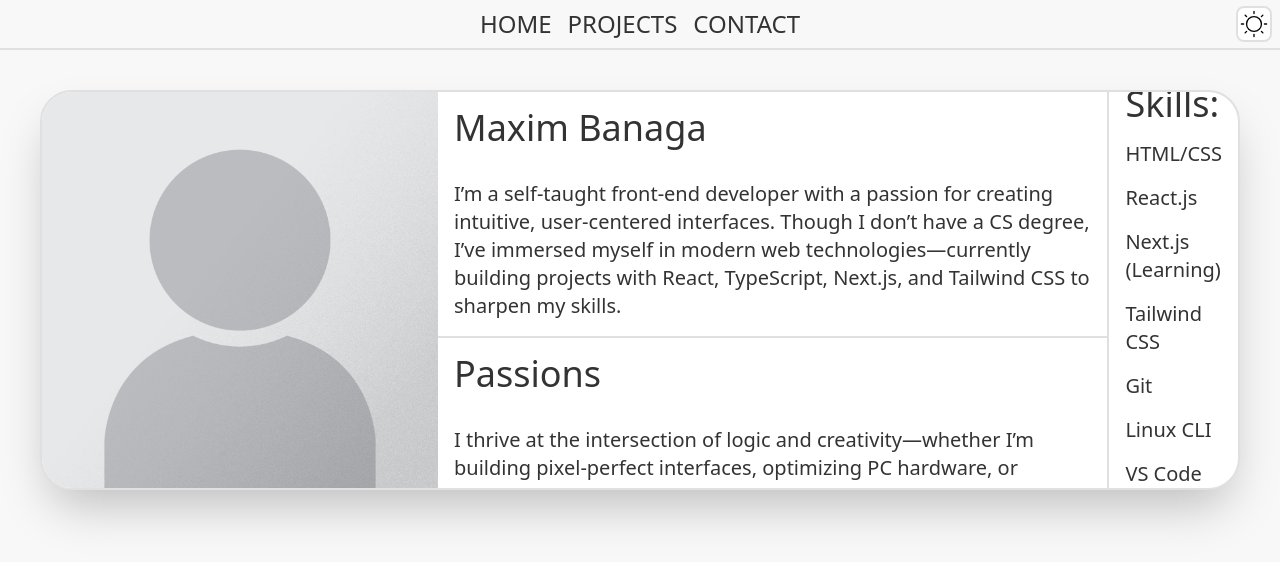
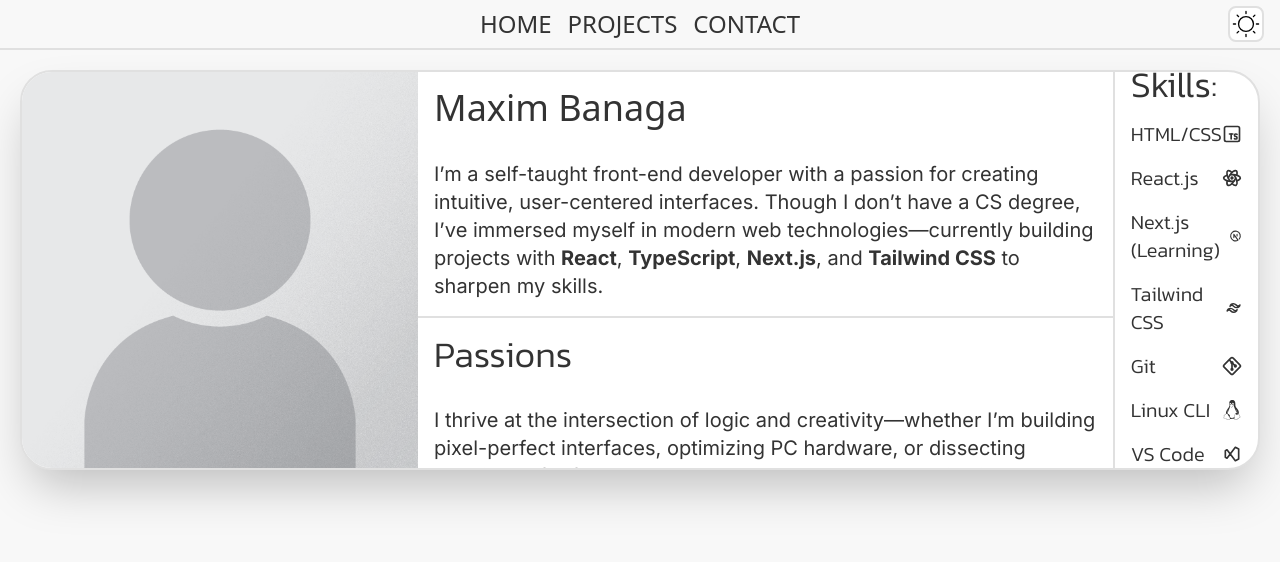
Before and after one commit to Xenmia/portfolio, a Next.js app: page / in a window 1280 px wide. Shown: the top 562 px of the page. Built offline with nearby package versions, Linux system fonts and the light colour scheme.

Commit message:
Formating changes

```diff
--- a/app/components/AboutMe.tsx
+++ b/app/components/AboutMe.tsx
@@ -1,40 +1,85 @@
 import Image from "next/image";
 import React from "react";
 import Portrait from "../pictures/Portrait_Placeholder.png";
+import {
+  TbBrandTypescript,
+  TbBrandReact,
+  TbBrandNextjs,
+  TbBrandTailwind,
+  TbBrandGit,
+  TbBrandVisualStudio,
+} from "react-icons/tb";
+
+import { FaLinux } from "react-icons/fa";
+import { Kanit, Inter } from "next/font/google";
+
+const kanit = Kanit({
+  subsets: ["latin"],
+  display: "swap",
+  weight: "300",
+});
+
+const inter = Inter({
+  subsets: ["latin"],
+  display: "swap",
+});
 
 const AboutMe = () => {
-  const aboutMe =
-    "I’m a self-taught front-end developer with a passion for creating intuitive, user-centered interfaces. Though I don’t have a CS degree, I’ve immersed myself in modern web technologies—currently building projects with React, TypeScript, Next.js, and Tailwind CSS to sharpen my skills.";
-  const myPassions =
-    "I thrive at the intersection of logic and creativity—whether I’m building pixel-perfect interfaces, optimizing PC hardware, or dissecting algorithms for fun. Game development taught me to think in systems, while my love for art and nature keeps my designs human-centered. Always learning, always tinkering.";
-  const skillsFrontEnd = [
-    "HTML/CSS",
-    "React.js",
-    "Next.js (Learning)",
-    "Tailwind CSS",
-    "Git",
-    "Linux CLI",
-    "VS Code",
+  const skills = [
+    { text: "HTML/CSS", icon: <TbBrandTypescript /> },
+    { text: "React.js", icon: <TbBrandReact /> },
+    { text: "Next.js (Learning)", icon: <TbBrandNextjs /> },
+    { text: "Tailwind CSS", icon: <TbBrandTailwind /> },
+    { text: "Git", icon: <TbBrandGit /> },
+    { text: "Linux CLI", icon: <FaLinux /> },
+    { text: "VS Code", icon: <TbBrandVisualStudio /> },
   ];
+
   return (
-    <div className="flex m-10 rounded-[2rem] min-h-80 h-1/2 overflow-hidden border-2 border-border-light dark:border-border-dark bg-elements-light dark:bg-elements-dark shadow-2xl">
+    <div
+      className="flex m-5 rounded-[2rem] min-h-80 h-1/2 overflow-hidden border-2
+    border-border-light dark:border-border-dark bg-elements-light dark:bg-elements-dark shadow-2xl"
+    >
       <Image alt="Portrait Picture" src={Portrait} className="" />
-      <div className="flex flex-col justify-evenly border-r-2 border-border-light dark:border-border-dark text-t-light dark:text-t-dark">
+      <div
+        className="flex flex-col justify-evenly border-r-2
+      border-border-light dark:border-border-dark text-t-light dark:text-t-dark"
+      >
         <div className="border-b-2 border-border-light dark:border-border-dark">
-          <h1 className="text-4xl p-4 w-fit">Maxim Banaga</h1>
-          <h2 className="text-xl p-4">{aboutMe}</h2>
+          <h1 className={"text-4xl p-4 w-fit" + kanit.className}>
+            Maxim Banaga
+          </h1>
+          <h2 className={"text-xl p-4 " + inter.className}>
+            I’m a self-taught front-end developer with a passion for creating
+            intuitive, user-centered interfaces. Though I don’t have a CS
+            degree, I’ve immersed myself in modern web technologies—currently
+            building projects with <b>React</b>, <b>TypeScript</b>,{" "}
+            <b>Next.js</b>, and <b>Tailwind CSS</b> to sharpen my skills.
+          </h2>
         </div>
         <div className="">
-          <h1 className="text-4xl p-4 w-fit">Passions</h1>
-          <h2 className="text-xl p-4">{myPassions}</h2>
+          <h1 className={"text-4xl p-4 w-fit " + kanit.className}>Passions</h1>
+          <h2 className={"text-xl p-4 " + inter.className}>
+            I thrive at the intersection of logic and creativity—whether I’m
+            building pixel-perfect interfaces, optimizing PC hardware, or
+            dissecting algorithms for fun. Game development taught me to think
+            in systems, while my love for art and nature keeps my designs
+            human-centered. Always learning, always tinkering.
+          </h2>
         </div>
       </div>
       <div className="flex flex-col justify-center w-1/3 text-t-light dark:text-t-dark">
-        <ul className="p-4">
+        <ul className={"p-4 " + kanit.className}>
           <h1 className="text-4xl pb-2">Skills: </h1>
-          {skillsFrontEnd.map((skill, index) => (
+          {skills.map((skill, index) => (
             <li key={index} className="list-none text-xl py-2">
-              {skill}
+              <span
+                className="flex flex-row justify-between items-center hover:translate-x-1
+              hover:text-interactive-light dark:hover:text-interactive-dark cursor-default"
+              >
+                {skill.text}
+                {skill.icon}
+              </span>
             </li>
           ))}
         </ul>
--- a/app/components/ButtonToggleTheme.tsx
+++ b/app/components/ButtonToggleTheme.tsx
@@ -8,12 +8,11 @@ const ThemeToggle = () => {
   const { setTheme, resolvedTheme } = useTheme();
 
   useEffect(() => setMounted(true), []);
-  console.log("Meow");
   if (!mounted) return <></>;
   return (
     <button
       onClick={() => setTheme(resolvedTheme === "dark" ? "light" : "dark")}
-      className="absolute right-2 flex flex-row cursor-pointer transition-all duration-150 ease-in-out
+      className="absolute right-4 flex flex-row cursor-pointer
        bg-elements-light dark:bg-elements-dark rounded-lg border-2 border-border-light dark:border-border-dark
        hover:bg-interactive-light dark:hover:bg-interactive-dark hover:scale-110 active:scale-90"
     >
--- a/app/components/ContactMe.tsx
+++ b/app/components/ContactMe.tsx
@@ -49,8 +49,8 @@ const ContactMe = () => {
 
   return (
     <div
-      className="flex flex-col flex-1/3 my-5 mr-5 p-4 border-border-light dark:border-border-dark border-4 rounded-2xl
-    bg-elements-light dark:bg-elements-dark "
+      className="flex flex-col flex-1/3 my-5 mr-5 p-4 border-border-light dark:border-border-dark border-2 rounded-2xl
+    bg-elements-light dark:bg-elements-dark shadow-2xl"
     >
       <h1 className={"text-4xl self-center " + kanit.className}>CONTACT ME</h1>
       <form
--- a/app/components/NavBar.tsx
+++ b/app/components/NavBar.tsx
@@ -6,9 +6,9 @@ const NavBar = () => {
   return (
     <div className="flex flex-row sticky justify-center items-center w-full h-fit p-2 top-0 bg-primary-light dark:bg-primary-dark border-b-2 border-border-light dark:border-border-dark">
       <ul className="flex gap-4 text-t-light dark:text-t-dark justify-center text-2xl w-fit *:hover:text-interactive-light *:dark:hover:text-interactive-light">
-        <Link href="/">HOME</Link>
-        <Link href="/projects">PROJECTS</Link>
-        <Link href="/contact">CONTACT</Link>
+        <Link href="/" className="uppercase" children="home" />
+        <Link href="/projects" className="uppercase" children="projects" />
+        <Link href="/contact" className="uppercase" children="contact" />
       </ul>
       <ThemeToggle />
     </div>
--- a/app/components/ProjectPreview.tsx
+++ b/app/components/ProjectPreview.tsx
@@ -1,5 +1,6 @@
 import React from "react";
 import projectPreview from "../pictures/projectPreview.webp";
+import mockup from "../pictures/boanex-mockup-dark.webp";
 import Image from "next/image";
 import { Kanit, Inter } from "next/font/google";
 import Link from "next/link";
@@ -17,37 +18,38 @@ const inter = Inter({
 
 const ProjectPreview = () => {
   return (
-    <div className="flex flex-col flex-2/3 hover:scale-[101%] border-border-light dark:border-border-dark border-4 bg-elements-light dark:bg-elements-dark m-5 overflow-hidden origin-left rounded-4xl shadow-2xl">
+    <div className="flex flex-col flex-2/3 border-border-light dark:border-border-dark border-2 bg-elements-light dark:bg-elements-dark m-5 overflow-hidden origin-left rounded-4xl shadow-2xl">
       <a
-        className=" decoration-t-light dark:decoration-t-dark"
+        className="decoration-t-light dark:decoration-t-dark flex"
         href="https://boanex.netlify.app/"
       >
         <Image
-          src={projectPreview}
+          src={mockup}
           alt="project preview"
-          className="w-full h-auto border-b-2 border-border-light dark:border-border-dark"
+          className="w-2/3 border-b-2 hover:scale-[101%] origin-top-left border-border-light dark:border-border-dark"
         />
+        <div className="flex flex-col w-1/3 *:px-4 *:pt-2 *:underline-offset-4 hover:*:underline">
           <h1
             className={
-            "text-4xl px-4 pt-2 text-t-light dark:text-t-dark " +
-            kanit.className
+              "text-4xl text-t-light dark:text-t-dark " + kanit.className
             }
           >
             BOANEX
           </h1>
           <h1
             className={
-            "text-2xl px-4 pt-2 text-subtext-light dark:text-subtext-dark" +
+              "text-2xl text-subtext-light dark:text-subtext-dark" +
               inter.className
             }
           >
             Business website built with HTML/CSS under tight constraints.
           </h1>
+        </div>
       </a>
       <Link
-        className="text-subtext-light dark:text-subtext-dark hover:underline text-2xl place-self-end px-4 pb-2"
+        className="text-interactive-light dark:text-interactive-dark hover:underline text-4xl place-self-end my-auto px-4 pb-2"
         href="../projects"
-        children="See more:"
+        children="See more projects"
       />
     </div>
   );
--- a/app/components/Socials.tsx
+++ b/app/components/Socials.tsx
@@ -30,7 +30,7 @@ const Socials = () => {
             }
           >
             {social.icon}
-            <h1 className="scale-0 text-t-light dark:text-t-dark">
+            <h1 className="scale-0 origin-top text-t-light dark:text-t-dark animate-bounce">
               {social.name}
             </h1>
           </a>
```
Lines whose indentation alone changed are shown as unchanged.
